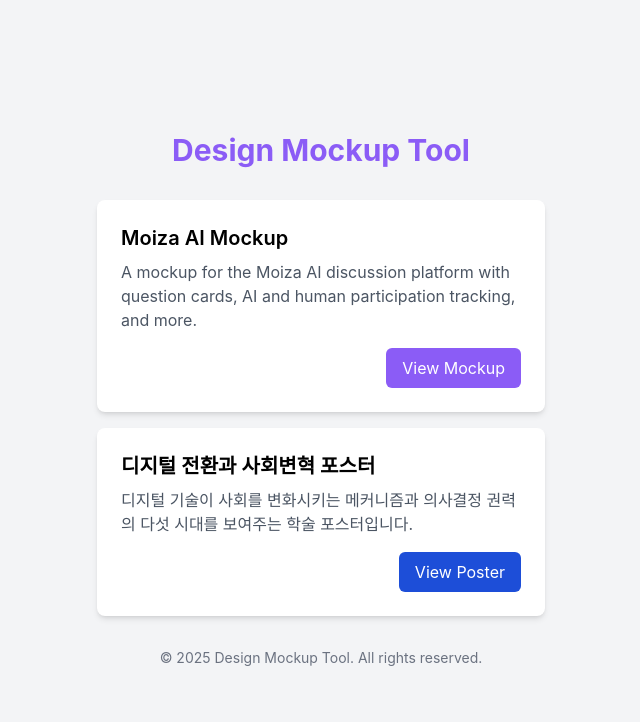
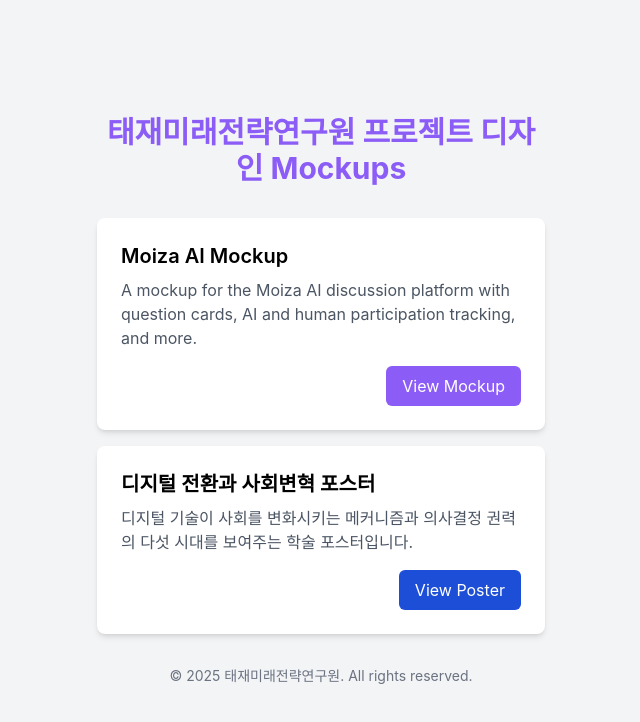
Before and after one commit to hohyon-ryu/taejae_mockups, a React (Create React App) app: page /#/ in a window 1280 px wide. Shown: the top 722 px of the page, without its empty margins (319-959 px from the left). Built offline with nearby package versions, Linux system fonts and the light colour scheme.

Commit message:
Update project metadata and titles to reflect 태재미래전략연구원 branding

```diff
--- a/index.html
+++ b/index.html
@@ -7,11 +7,11 @@
     <meta name="theme-color" content="#000000" />
     <meta
       name="description"
-      content="Web site created using create-react-app"
+      content="태재미래전략연구원 프로젝트 디자인 Mockups"
     />
     <link rel="apple-touch-icon" href="%PUBLIC_URL%/logo192.png" />
     <link rel="manifest" href="%PUBLIC_URL%/manifest.json" />
-    <title>Taejae Mockups</title>
+    <title>태재미래전략연구원 Mockups</title>
 
     <!-- Start Single Page Apps for GitHub Pages -->
     <script type="text/javascript">
--- a/package.json
+++ b/package.json
@@ -1,5 +1,5 @@
 {
-  "name": "design-mockup-tool",
+  "name": "taejae-future-strategy-institute-mockups",
   "version": "0.1.0",
   "private": true,
   "homepage": "https://hohyon-ryu.github.io/taejae_mockups",
--- a/public/index.html
+++ b/public/index.html
@@ -7,7 +7,7 @@
     <meta name="theme-color" content="#000000" />
     <meta
       name="description"
-      content="Web site created using create-react-app"
+      content="태재미래전략연구원 프로젝트 디자인 Mockups"
     />
     <link rel="apple-touch-icon" href="%PUBLIC_URL%/logo192.png" />
     <!--
@@ -24,7 +24,7 @@
       work correctly both with client-side routing and a non-root public URL.
       Learn how to configure a non-root public URL by running `npm run build`.
     -->
-    <title>Taejae Mockups</title>
+    <title>태재미래전략연구원 Mockups</title>
 
     <!-- Start Single Page Apps for GitHub Pages -->
     <script type="text/javascript">
--- a/src/pages/LandingPage.tsx
+++ b/src/pages/LandingPage.tsx
@@ -6,7 +6,7 @@
   return (
     <div className="min-h-screen bg-gray-100 flex flex-col items-center justify-center p-4">
       <div className="max-w-md w-full">
-        <h1 className="text-3xl font-bold text-center mb-8 text-moiza-purple">Design Mockup Tool</h1>
+        <h1 className="text-3xl font-bold text-center mb-8 text-moiza-purple">태재미래전략연구원 프로젝트 디자인 Mockups</h1>
 
         <div className="space-y-4">
           <div className="bg-white rounded-lg shadow-md overflow-hidden hover:shadow-lg transition-shadow">
@@ -44,7 +44,7 @@
         </div>
 
         <p className="text-center mt-8 text-gray-500 text-sm">
-          © 2025 Design Mockup Tool. All rights reserved.
+          © 2025 태재미래전략연구원. All rights reserved.
         </p>
       </div>
     </div>
```
Also changed, not shown: public/manifest.json.
